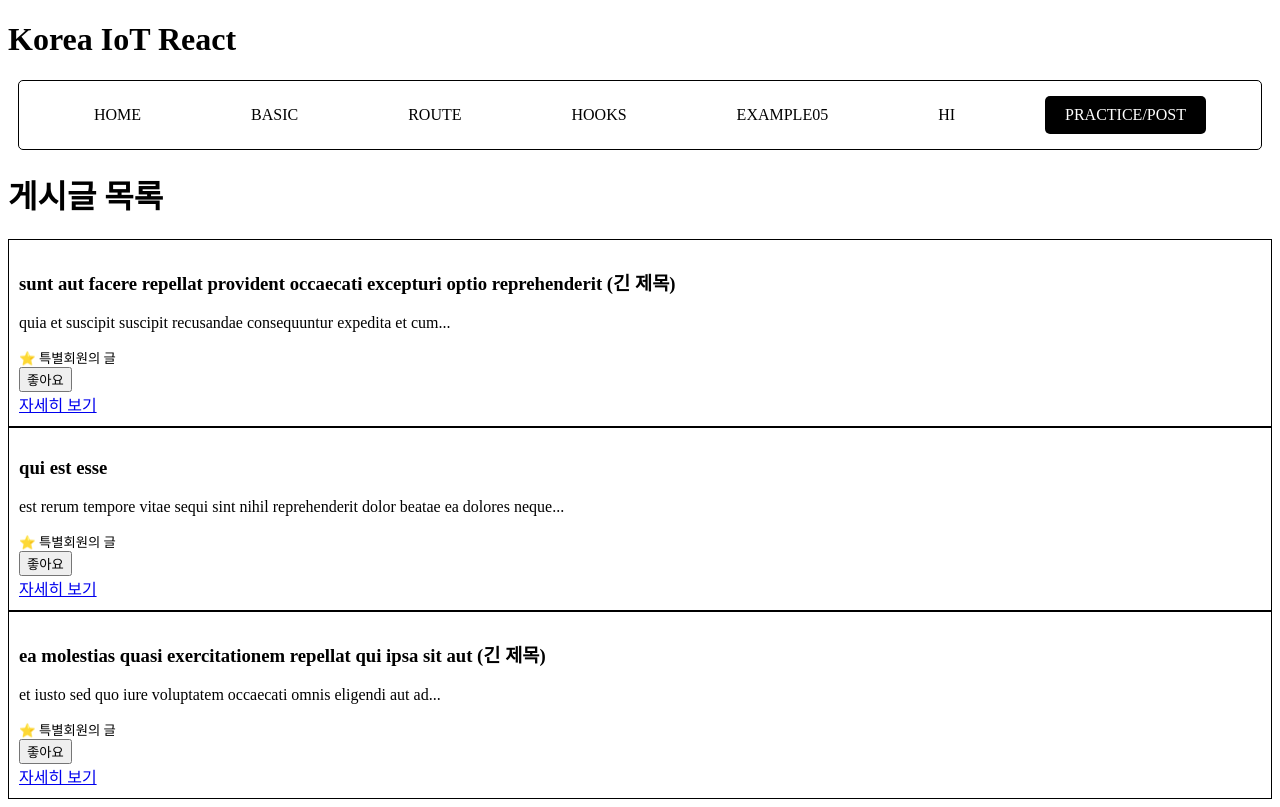
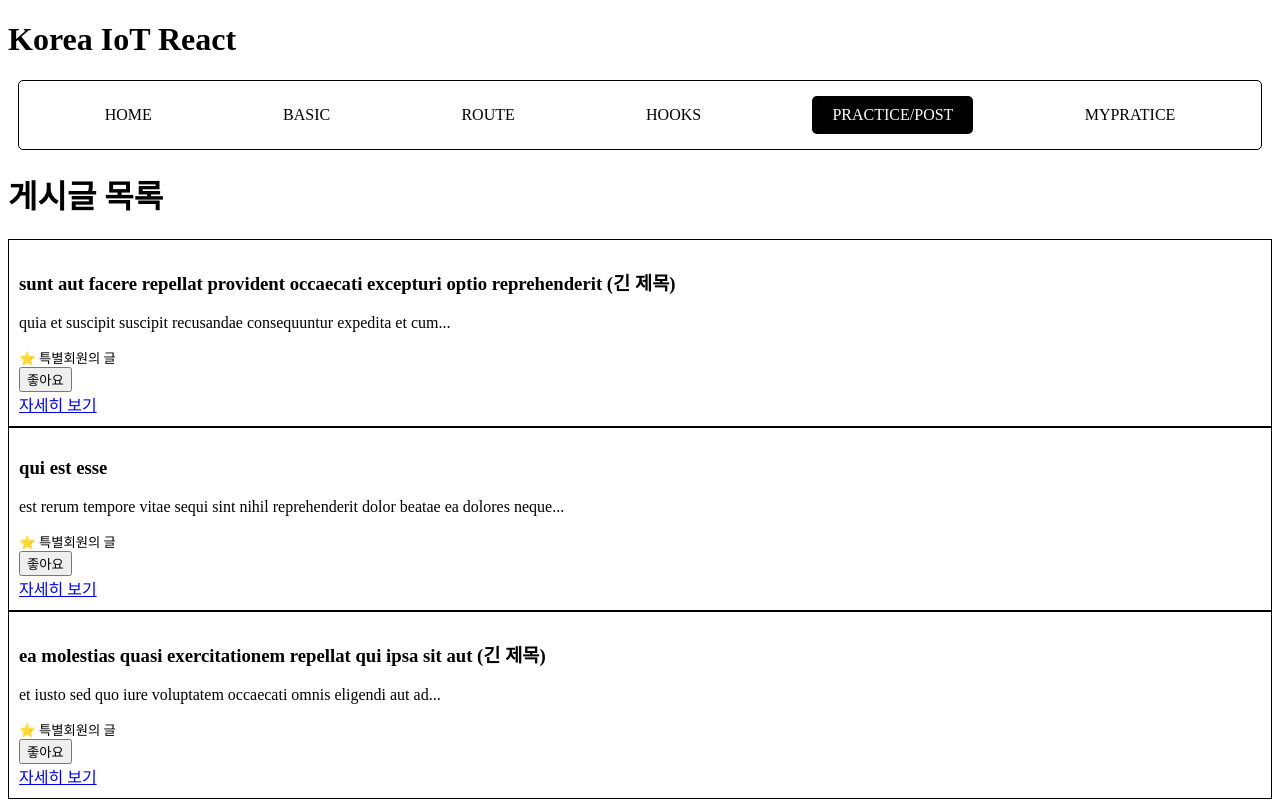
Before and after one commit to ses9133/k_iot_frontend, a React (Vite) app in the folder f-iot-react/: page /practice/post in a window 1280 px wide. Built offline with nearby package versions, Linux system fonts and the light colour scheme.

Commit message:
20251103

```diff
--- a/f-iot-react/src/App.tsx
+++ b/f-iot-react/src/App.tsx
@@ -7,6 +7,7 @@ import Hooks from '@/pages/c_hooks';
 import Navibar from './components/Navibar';
 import PostList from './pages/_practices/a_basic/PostList';
 import PostDetail from './components/PostDetail';
+import State07_TodoApp from './pages/c_hooks/a_useState/practice/State07_TodoApp';
 
 function App() {
 
@@ -27,6 +28,7 @@ function App() {
         <Route path='/hooks' element={<Hooks />}/>
         <Route path='/practice/post' element={<PostList />}/>
         <Route path='/practice/post/:id' element={<PostDetail />} />
+        <Route path='/mypratice' element={<State07_TodoApp />} />
 
       </Routes>
 
--- a/f-iot-react/src/components/Navibar.tsx
+++ b/f-iot-react/src/components/Navibar.tsx
@@ -13,7 +13,7 @@ import { NavLink } from 'react-router-dom';
 // : 현재 경로에 따라 isActive 를 사용하여 스타일이나 클래스를 다르게 지정 가능
 
 function Navibar() {
-  const links = ['/', 'basic', 'route', 'hooks', 'Example05', 'hi', 'practice/post'];
+  const links = ['/', 'basic', 'route', 'hooks', 'practice/post', 'mypratice'];
   return (
     <div style={{
       display: 'flex',
--- a/f-iot-react/src/pages/c_hooks/a_useState/State01.tsx
+++ b/f-iot-react/src/pages/c_hooks/a_useState/State01.tsx
@@ -62,7 +62,7 @@ function State01() {
 //      -> 주로 현재(이전, 최신)의 값과 관련이 없는 변화가 이루어질 경우 사용
   const handleUpClick = () => {
     setCount(count + 1); // 0 + 1
-    // setCount(count + 1); // 0 + 1 ->함수가 두개여도 값이 똑같게 출력됨
+    // setCount(count + 1); // 0 + 1 -> 함수가 두개여도 값이 똑같게 출력됨
     // setCount(5); // 상태 설정 함수의 인자값이 상태변수로 전달됨
 
    // * 2) 함수형 컴포넌트 사용
--- /dev/null
+++ b/f-iot-react/src/pages/c_hooks/a_useState/practice/State07_TodoApp.tsx
@@ -0,0 +1,86 @@
+import React, { useState } from 'react'
+import { To } from 'react-router-dom';
+
+/*
+[요구사항]
+1. 사용자가 입력창에 할 일을 입력하고 “추가” 버튼을 누르면 목록에 추가됨
+2. 각 항목에는 “완료” 체크박스가 있어서 클릭하면 완료 상태가 토글됨
+3. “필터 버튼”을 통해 전체 / 완료 / 미완료 항목만 보기 가능
+4. “전체 삭제” 버튼으로 모든 할 일을 지울 수 있음
+5. useState로 3가지 상태 관리
+  - todos : 할 일 배열
+  - filter : 표시 모드 (‘all’, ‘completed’, ‘active’)
+  - inputValue : 입력 필드 내용
+
+[코드 작성순서]
+1️⃣ Todo 타입 선언
+2️⃣ useState 3개 생성
+3️⃣ handleAddTodo – 새 할 일 추가
+4️⃣ handleToggle – 완료 상태 토글
+5️⃣ handleFilterChange – 표시 모드 전환
+6️⃣ handleReset – 전체 삭제
+7️⃣ filteredTodos – 조건부 렌더링용 배열 생성
+8️⃣ JSX로 UI 구성
+*/
+
+// ✅ 1️⃣ Todo 타입 정의
+// - 각 할 일의 구조를 정의 (id, text, completed)
+interface Todo {
+  id: string;
+  text: string;
+  completed: boolean;
+}
+
+
+function State07_TodoApp() {
+    // ✅ 2️⃣ 상태 정의
+  // - todos: 할 일 목록 배열
+  // - inputValue: 입력창의 현재 값
+  // - filter: 필터링 상태 ('all', 'completed', 'active')
+  const [todos, setTodos] = useState<string[]>([]);
+  const [inputValue, setInputValue] = useState<string>('');
+  const [filter, setFilter] = useState<string>('');
+
+  // ✅ 3️⃣ 입력값 변경 핸들러
+  // - 사용자가 input에 입력할 때마다 inputValue 변경
+
+  // ✅ 4️⃣ 할 일 추가 핸들러
+  // - inputValue가 비어있지 않다면 새 Todo 객체 생성
+  // - todos 배열에 추가하고 입력값 초기화
+
+  // ✅ 5️⃣ 완료 상태 토글 핸들러
+  // - 특정 Todo의 completed 속성을 반전(true/false) 시킴
+
+  // ✅ 6️⃣ 필터 변경 핸들러
+  // - 클릭된 버튼에 따라 filter 상태 변경 ('all' | 'completed' | 'active')
+
+  // ✅ 7️⃣ 전체 삭제 핸들러
+  // - todos 배열을 빈 배열로 초기화
+
+  // ✅ 8️⃣ 필터링된 할 일 목록 계산
+  // - filter 상태에 따라 todos 배열을 가공하여 보여줄 목록만 반환
+  //   (all → 전체, completed → 완료만, active → 미완료만)
+
+  return (
+    <div>
+      {/* ✅ 제목 */}
+      {/* "할 일 관리" */}
+
+      {/* ✅ 입력창 + 추가 버튼 */}
+      {/* - value: inputValue
+          - onChange: handleInputChange
+          - onClick: handleAddTodo */}
+
+      {/* ✅ 필터 버튼 4개 */}
+      {/* - 전체, 미완료, 완료, 전체삭제 */}
+
+      {/* ✅ 할 일 목록 렌더링 */}
+      {/* - filteredTodos 배열을 map 으로 순회
+          - 각 항목에 checkbox 표시
+          - 완료 상태면 줄긋기(line-through)
+          - 항목이 없으면 "할 일이 없습니다" 출력 */}
+    </div>
+  );
+}
+
+export default State07_TodoApp;
--- a/f-iot-react/src/pages/c_hooks/index.tsx
+++ b/f-iot-react/src/pages/c_hooks/index.tsx
@@ -5,7 +5,6 @@ import State03 from './a_useState/State03'
 import State04 from './a_useState/State04'
 import State05 from './a_useState/State05'
 import State06 from './a_useState/State06'
-import State06_Child from './a_useState/State06_Child'
 import Ref01 from './b_useRef/Ref01'
 
 const h2Style = {
```
Lines whose indentation alone changed are shown as unchanged.
